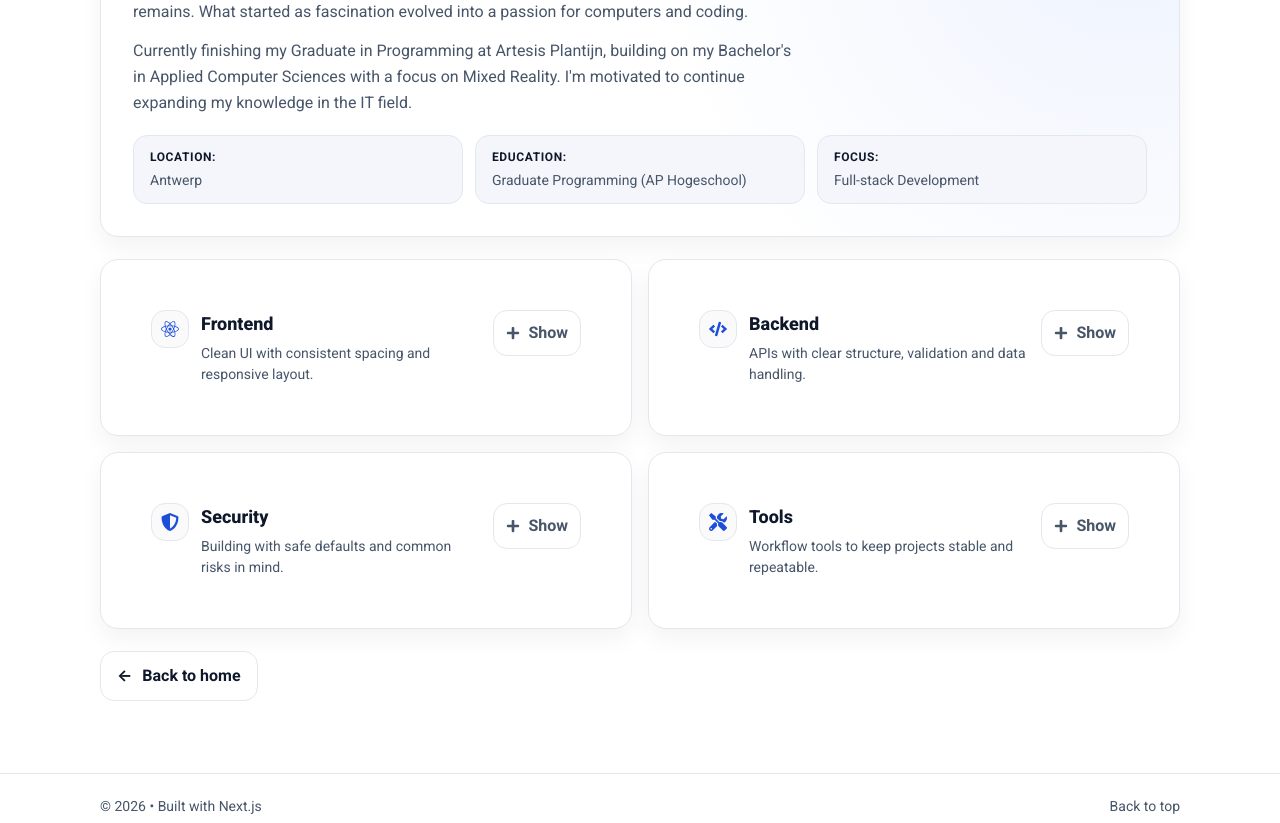
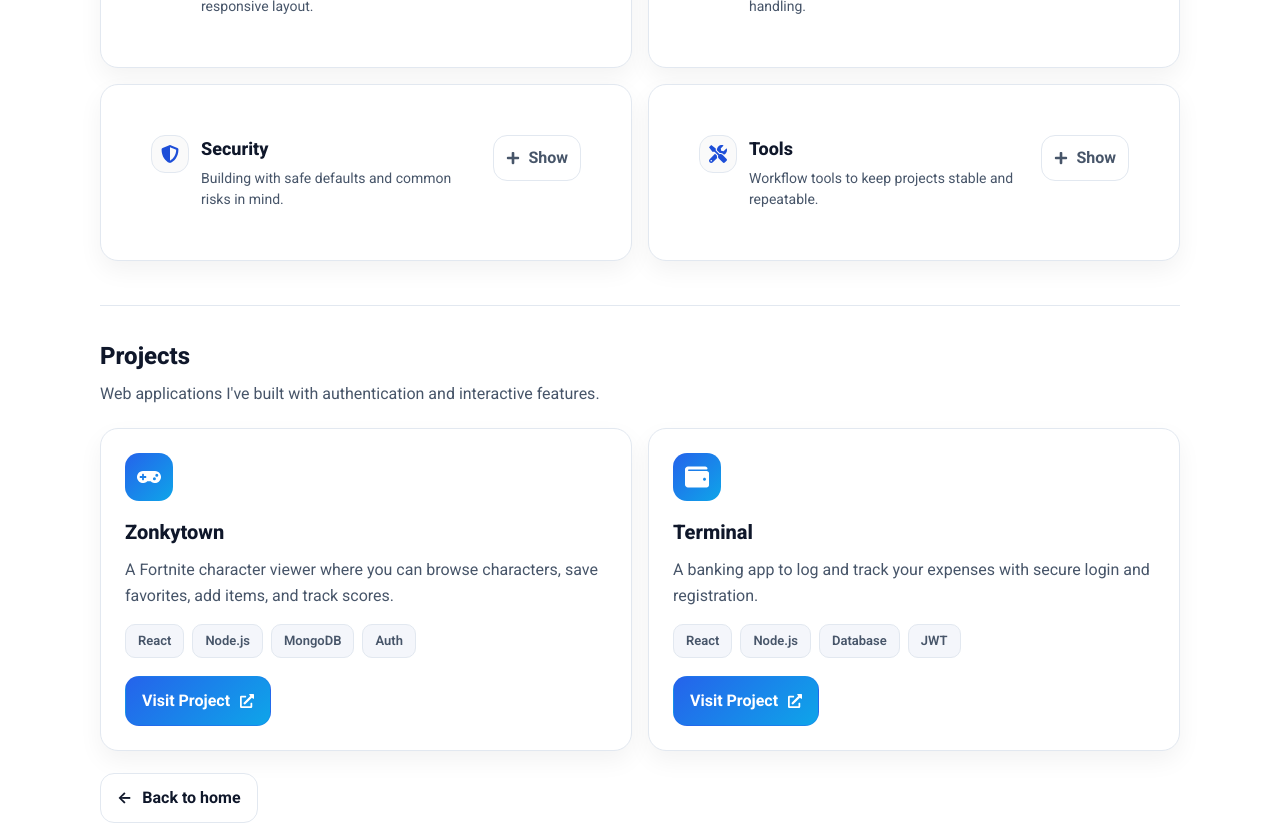
Before and after one commit to BelhajOuail/Portfolio, a Next.js app: page /skills in a window 1280 px wide. Shown: the part 380-1203 px from the top of the page. Built offline with nearby package versions, Linux system fonts and the light colour scheme.

Commit message:
Css tweaks, projecten toegevoegd en about me aangemaakt

```diff
--- a/src/assets/styles/index.css
+++ b/src/assets/styles/index.css
@@ -573,6 +573,92 @@ a {
   flex-wrap: wrap;
 }
 
+/* Projects Section */
+.projects-section {
+  margin-top: 44px;
+  padding-top: 32px;
+  border-top: 1px solid var(--border);
+}
+
+.projects-title {
+  font-size: 24px;
+  font-weight: 800;
+  margin: 0 0 8px;
+  color: var(--text);
+}
+
+.projects-subtitle {
+  color: var(--subtext);
+  margin: 0 0 22px;
+  max-width: 65ch;
+}
+
+.projects-grid {
+  display: grid;
+  grid-template-columns: repeat(2, minmax(0, 1fr));
+  gap: 16px;
+}
+
+.project-card {
+  padding: 24px;
+  display: flex;
+  flex-direction: column;
+}
+
+.project-card__icon {
+  width: 48px;
+  height: 48px;
+  border-radius: 14px;
+  display: inline-flex;
+  align-items: center;
+  justify-content: center;
+  background: linear-gradient(135deg, var(--accent), var(--accent-2));
+  color: #fff;
+  margin-bottom: 16px;
+}
+
+.project-card__title {
+  font-size: 20px;
+  font-weight: 800;
+  margin: 0 0 10px;
+  color: var(--text);
+}
+
+.project-card__desc {
+  color: var(--subtext);
+  margin: 0 0 16px;
+  line-height: 1.6;
+  flex: 1;
+}
+
+.project-tech {
+  display: flex;
+  gap: 8px;
+  flex-wrap: wrap;
+  margin-bottom: 18px;
+}
+
+.project-tech__tag {
+  padding: 6px 12px;
+  background: var(--muted);
+  border: 1px solid var(--border);
+  border-radius: 10px;
+  font-size: 13px;
+  font-weight: 600;
+  color: var(--subtext);
+}
+
+.project-card__btn {
+  align-self: flex-start;
+}
+
+/* Responsive */
+@media (max-width: 760px) {
+  .projects-grid {
+    grid-template-columns: 1fr;
+  }
+}
+
 
 /* responsive */
 @media (max-width: 900px) {
--- a/src/pages/about/index.tsx
+++ b/src/pages/about/index.tsx
@@ -2,8 +2,54 @@ import React from 'react';
 
 const AboutPage = () => {
   return (
-    <div className="min-h-screen bg-gray-50 pt-24">
-    </div>
+    <div className="site">
+      <main className="site-main">
+        <section className="section">
+          <div className="container">
+            <div className="section__head">
+              <p className="eyebrow">About</p>
+              <h1 className="section__title">About Me</h1>
+              <p className="section__subtitle">
+                My journey in tech and what drives me.
+              </p>
+            </div>
+
+            <div className="bio-section">
+              <div className="bio-content">
+                <h2 className="bio-title">About Me</h2>
+                <p className="bio-text">
+                  I was six years old when I first played on a computer. Eighteen years later,
+                  the childish curiosity remains. What started as fascination evolved into
+                  a passion for computers and coding.
+                </p>
+                <p className="bio-text">
+                  Currently finishing my Graduate in Programming at Artesis Plantijn,
+                  building on my Bachelor's in Applied Computer Sciences with a focus on Mixed Reality.
+                  I'm motivated to continue expanding my knowledge in the IT field.
+                </p>
+
+                <div className="bio-highlights">
+                  <div className="bio-highlight">
+                    <strong>Location:</strong> Antwerp
+                  </div>
+                  <div className="bio-highlight">
+                    <strong>Education:</strong> Graduate Programming (AP Hogeschool)
+                  </div>
+                  <div className="bio-highlight">
+                    <strong>Focus:</strong> Full-stack Development
+                  </div>
+                </div>
+              </div>
+            </div>
+          </div>
+
+
+
+
+
+        </section>
+      </main>
+    </div >
   );
 };
 
--- a/src/pages/skills/index.tsx
+++ b/src/pages/skills/index.tsx
@@ -1,6 +1,6 @@
 import React, { useState } from 'react';
 import Link from 'next/link';
-import { FaReact, FaCode, FaShieldAlt, FaTools, FaPlus, FaMinus } from 'react-icons/fa';
+import { FaReact, FaCode, FaShieldAlt, FaTools, FaGamepad, FaWallet, FaPlus, FaMinus, FaExternalLinkAlt } from 'react-icons/fa';
 
 
 
@@ -47,7 +47,23 @@ const SkillsPage = () => {
     },
   ];
 
-  // Gebruik een Set voor betere performance en type safety
+const projects = [
+  {
+    title: 'Zonkytown',
+    url: 'https://zonkytown.koyeb.app',
+    icon: <FaGamepad size={24} />,
+    description: 'A Fortnite character viewer where you can browse characters, save favorites, add items, and track scores.',
+    tech: ['React', 'Node.js', 'MongoDB', 'Auth'],
+  },
+  {
+    title: 'Terminal',
+    url: 'https://terminal.koyeb.app',
+    icon: <FaWallet size={24} />,
+    description: 'A banking app to log and track your expenses with secure login and registration.',
+    tech: ['React', 'Node.js', 'Database', 'JWT'],
+  }
+];
+
   const [openCategories, setOpenCategories] = useState(new Set());
 
   // Functie om een categorie te openen/sluiten
@@ -76,33 +92,6 @@ const SkillsPage = () => {
               </p>
             </div>
 
-            <div className="bio-section">
-              <div className="bio-content">
-                <h2 className="bio-title">About Me</h2>
-                <p className="bio-text">
-                  I was six years old when I first played on a computer. Eighteen years later,
-                  the childish curiosity remains. What started as fascination evolved into
-                  a passion for computers and coding.
-                </p>
-                <p className="bio-text">
-                  Currently finishing my Graduate in Programming at Artesis Plantijn,
-                  building on my Bachelor's in Applied Computer Sciences with a focus on Mixed Reality.
-                  I'm motivated to continue expanding my knowledge in the IT field.
-                </p>
-
-                <div className="bio-highlights">
-                  <div className="bio-highlight">
-                    <strong>Location:</strong> Antwerp
-                  </div>
-                  <div className="bio-highlight">
-                    <strong>Education:</strong> Graduate Programming (AP Hogeschool)
-                  </div>
-                  <div className="bio-highlight">
-                    <strong>Focus:</strong> Full-stack Development
-                  </div>
-                </div>
-              </div>
-            </div>
 
             <div className="skills-grid">
               {categories.map((category, index) => {
@@ -159,6 +148,46 @@ const SkillsPage = () => {
               })}
             </div>
 
+            {/* PROJECTS SECTIE */}
+            <div className="projects-section">
+              <h2 className="projects-title">Projects</h2>
+              <p className="projects-subtitle">
+                Web applications I've built with authentication and interactive features.
+              </p>
+
+              <div className="projects-grid">
+                {projects.map((project) => (
+                  <article key={project.title} className="project-card card">
+                    <div className="project-card__icon">
+                      {project.icon}
+                    </div>
+
+                    <h3 className="project-card__title">{project.title}</h3>
+                    <p className="project-card__desc">{project.description}</p>
+
+                    <div className="project-tech">
+                      {project.tech.map((tech) => (
+                        <span key={tech} className="project-tech__tag">
+                          {tech}
+                        </span>
+                      ))}
+                    </div>
+
+                    <a
+                      href={project.url}
+                      target="_blank"
+                      rel="noopener noreferrer"
+                      className="btn btn--primary project-card__btn"
+                    >
+                      <span>Visit Project</span>
+                      <FaExternalLinkAlt size={14} />
+                    </a>
+                  </article>
+                ))}
+              </div>
+            </div>
+
+
             <div className="skills-bottom">
               <Link href="/" className="btn btn--secondary">
                 <span className="btn__icon">←</span>
@@ -168,7 +197,7 @@ const SkillsPage = () => {
           </div>
         </section>
       </main>
-    </div>
+    </div >
   );
 };
 
```
